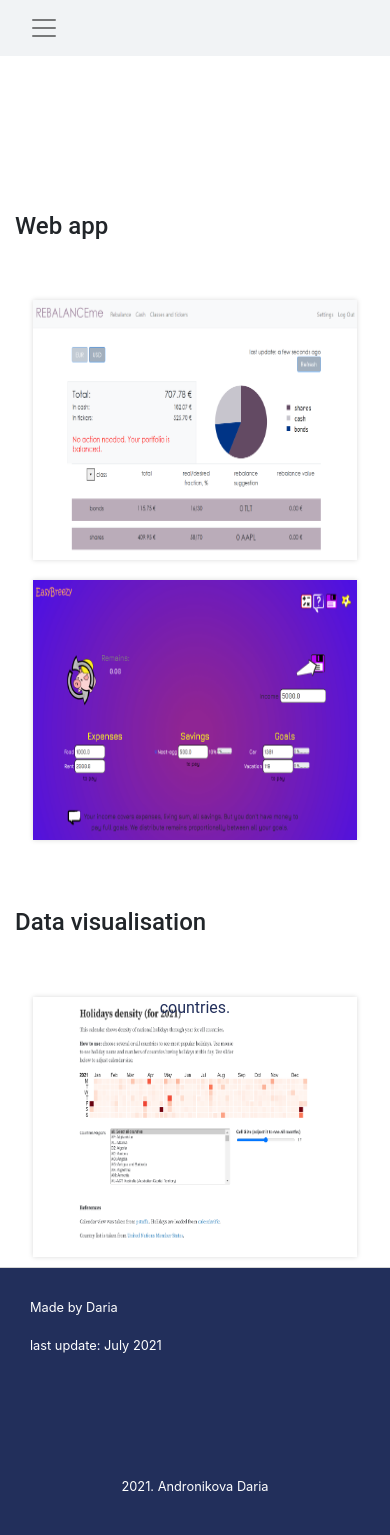
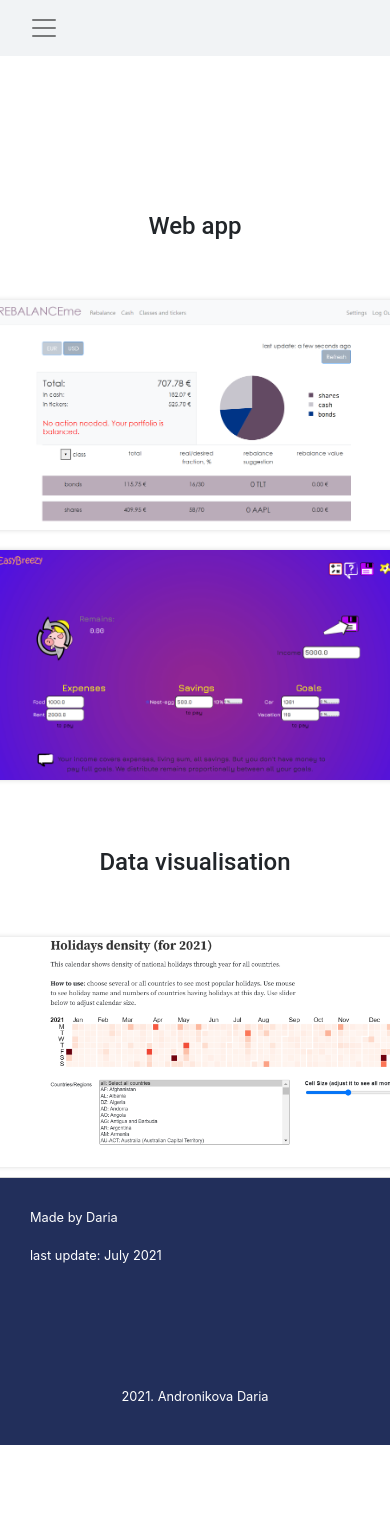
Before and after one commit to andronikova/andronikova.github.io, a Jekyll site: the page built from projects.html, in a window 390 px wide. Built offline with Jekyll 4.4.1, drawn with Linux system fonts in a browser that asks for light colours; after the commit the page ends 1445 px from its top, so only the background shows below that.

Commit message:
project page looks good in mobile

```diff
--- a/css/main.css
+++ b/css/main.css
@@ -124,7 +124,7 @@
 /*------------------------------------------------------*/
 /*------------------------------------------------------*/
 /*------------------------------------------------------*/
-/*------------------*/
+
 /*for projects page*/
 section{
   display: flex;
@@ -164,20 +164,24 @@
 }
 
 .img_projects {
-  max-width: 100%;
+  max-width: auto;
   vertical-align: top;
-  height: 260px;
+  height: 230px;
+/*
+  height: 10%;
+*/
+/*  object-fit: cover;*/
 }
 
 .img-container{
-  width: 100%; /*any size*/
-  height: 450px; /*any size*/
-
+  width: 60%; /*any size*/
+  height: 100%; /*any size*/
+  margin:auto;
 }
 
 .img_projects_learn_more_view{
-  width: auto;
-  height: 100%;
+  width: 100%;
+  height: auto;
   object-fit: cover; /*magic*/
 
 }
@@ -201,6 +205,7 @@
   top: -100px;
   left: 10%;
   color: #222f5b;
+
 }
 
 .text h3{
@@ -250,7 +255,8 @@
   margin: 5% auto;
   box-sizing: border-box;
   width: 700px;
-  max-height: 1014px;
+  height: 80%;
+  overflow: scroll;
   box-shadow: 0 0 10px rgba(0, 0, 0, 0.4);
 }
 
@@ -269,7 +275,7 @@
   padding: 25px;
   text-align: left;
   position: relative;
-  height: 350px;
+  height: 450px;
   box-sizing: border-box;
   border-top: 1px solid #222f5b;
 }
--- a/projects.html
+++ b/projects.html
@@ -5,7 +5,7 @@
 <br>
 <br>
 <section>
-  <h4>
+  <h4 style="text-align:center;">
     <br><br>
     Web app
   </h4>
@@ -13,6 +13,7 @@
     <div class="container">
       <div class="item" id="1">
         <img class='img_projects' src="pics/RebalanceMe.png" alt="">
+
         <div class="text">
           <h3>RebalanceMe</h3>
               <p>Web app</p>
@@ -32,7 +33,7 @@
 
 
 
-    <h4>
+    <h4 style="text-align:center;">
       <br><br>
       Data visualisation
     </h4>
@@ -41,44 +42,47 @@
       <div class="item" id="3">
         <img class='img_projects' src="pics/Holidays.png" alt="">
         <div class="text">
-            <h3>Holidays density (2021)</h4>
-            <p>Heatmap of holidays for all countries.</p>
+            <h3>Holidays density</h4>
+            <p>Heatmap of holidays.</p>
         </div>
         <div class="button">Learn More</div>
       </div>
 
-<!--      <div class="item" id="4">
+      <!--<div class="item" id="4">
         <img class='img_projects' src="https://images.unsplash.com/photo-1496939217462-7d42e9a74f0e?ixlib=rb-0.3.5&ixid=eyJhcHBfaWQiOjEyMDd9&s=5e3be993a88feed38e4f5374ff3ba115&auto=format&fit=crop&w=1350&q=80g" alt="">
         <div class="text">
           <h3>PROJECT 4</h4>
           <p>Short Description</p>
         </div>
         <div class="button">Learn More</div>
-      </div>-->
+      </div>
 
-<!--      <div class="item" id="5">
+      <div class="item" id="5">
         <img class='img_projects' src="https://images.unsplash.com/photo-1504875427817-937a8a12e167?ixlib=rb-0.3.5&ixid=eyJhcHBfaWQiOjEyMDd9&s=cd7f399ba43093ead08e7dbf5e083f09&auto=format&fit=crop&w=1434&q=80" alt="">
         <div class="text">
           <h3>PROJECT 5</h4>
           <p>Short Description</p>
         </div>
         <div class="button">Learn More</div>
-      </div>-->
+      </div>
 
-<!--      <div class="item" id="6">
+      <div class="item" id="6">
         <img class='img_projects' src="https://images.unsplash.com/photo-1493962853295-0fd70327578a?ixlib=rb-0.3.5&ixid=eyJhcHBfaWQiOjEyMDd9&s=f758b0379f730e73c03b6153aaad7cf1&auto=format&fit=crop&w=1350&q=80" alt="">
         <div class="text">
           <h3>PROJECT 6</h4>
           <p>Short Description</p>
         </div>
         <div class="button">Learn More</div>
+      </div>-->
+
     </div>
-    </div>-->
 
     <!-- Modal -->
     <div id="preview" class="modal">
       <div class="modal-content">
+
         <span class="close">&#10006</span>
+
 
         <span style="margin:auto;">
           <div class="img-container" >
@@ -92,7 +96,10 @@
           <p id="info">Some text</p>
           <div class="button" id="live">View</div>
           <i class="fa fa-github" id="github"></i>
+          <br><br><br>
         </div>
+
+
       </div>
     </div>
 </section>
```
Also changed, not shown: other parts of projects.html (+4 -4 lines), pics/Holidays.png. Lines whose indentation alone changed are shown as unchanged.
